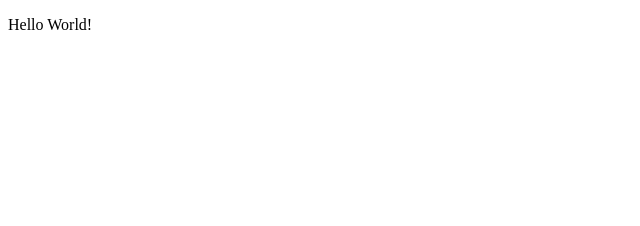
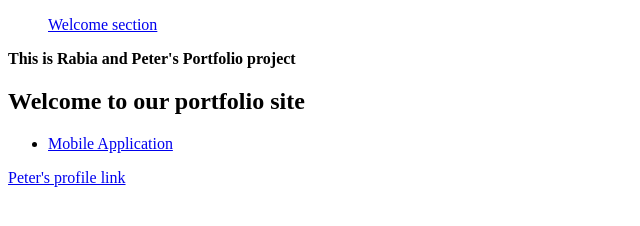
Before and after one commit to peter302/peter_rabia_portfolio, a plain HTML site: page index.html in a window 1280 px wide. Shown: the whole page, without its empty margins (0-640 px from the left). Drawn offline with Linux system fonts and the light colour scheme.

Commit message:
modified index.html and index.css

```diff
--- a/css/style.css
+++ b/css/style.css
@@ -0,0 +1,5 @@
+@media only screen and (max-width: 600px) {
+    body {
+      background-color: rgb(173, 230, 181);
+    }
+  }
--- a/index.html
+++ b/index.html
@@ -9,7 +9,26 @@
   <body>
     <script src="https://cdn.freecodecamp.org/testable-projects-fcc/v1/bundle.js"></script>
 
-    <p>Hello World!</p>
+    <nav id="navbar">
+      <ul>
+          <a href="#">Welcome section</a>
+      </ul>
+    </nav>
+
+    <header> <b>This is Rabia and Peter's Portfolio project</b></header>
+
+    <section id="welcome-section">
+      <title>Welcome section</title>
+      <h1> Welcome to our portfolio site</h1>
+    </section>
+
+    <section id="projects">
+      <title class="project-tile"> The following is a list of our projects</title>
+      <ul>
+        <li><a href="#"> Mobile Application</a></li>
+      </ul>
+      <p id="profile-link"> <a href="https://github.com/peter302" target="_blank">Peter's profile link</a></p>
+    </section>
 
     <!--
 
```
